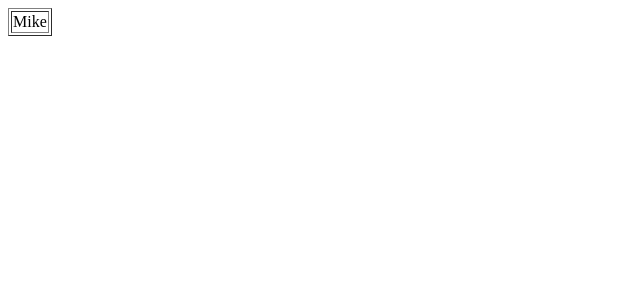
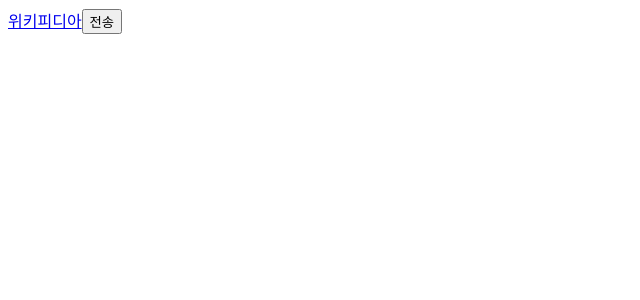
Before and after one commit to rowing0328/react-typescript-zero-to-hero, a React (Vite) app in the folder react/: page / in a window 1280 px wide. Shown: the top 300 px of the page, without its empty margins (0-640 px from the left). Built offline with nearby package versions, Linux system fonts and the light colour scheme.

Commit message:
Feat : 이벤트 기본 동작 막기 - 이벤트 객체의 preventDefault 메서드를 호출하면 기본 동작을 차단할 수 있다.

```diff
--- a/react/src/App.tsx
+++ b/react/src/App.tsx
@@ -1,13 +1,32 @@
-/* 이벤트 전파 - 캡처링 */
-import Table from './component/Table';
+/* 이벤트 기본 동작 막기 */
+import React from 'react';
 
 export default function App() {
+  const handleSubmit = (event: React.FormEvent<HTMLFormElement>) => {
+    event.preventDefault();
+  };
   return (
     <>
-      <Table />
+      <form onSubmit={handleSubmit}>
+        <a href='https://ko.wikipedia.org/' onClick={(event) => event.preventDefault()}>
+          위키피디아
+        </a>
+        <button type='submit'>전송</button>
+      </form>
     </>
   );
 }
+
+/* 이벤트 전파 - 캡처링 */
+// import Table from './component/Table';
+//
+// export default function App() {
+//   return (
+//     <>
+//       <Table />
+//     </>
+//   );
+// }
 
 /* 이벤트 전파 - 버블링 */
 // import Table from './component/Table';
```
